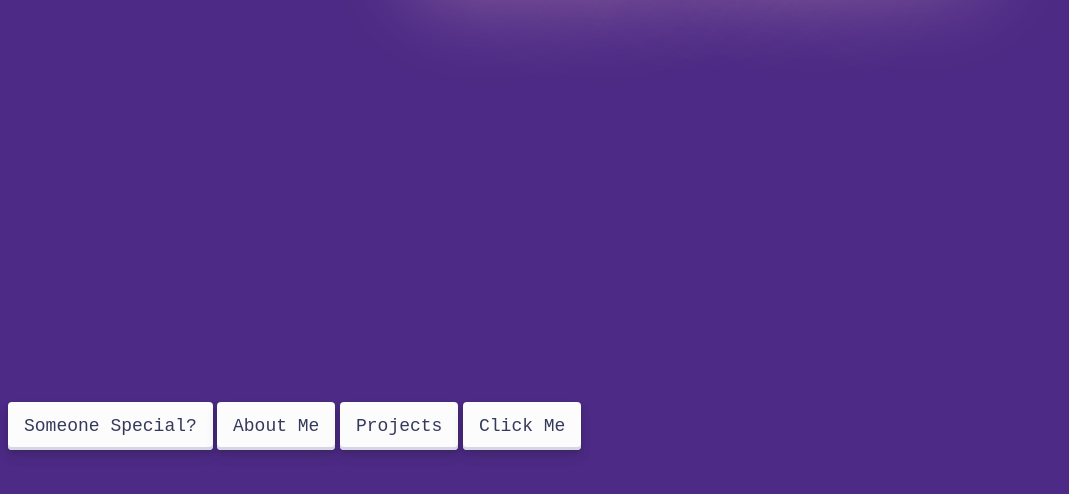
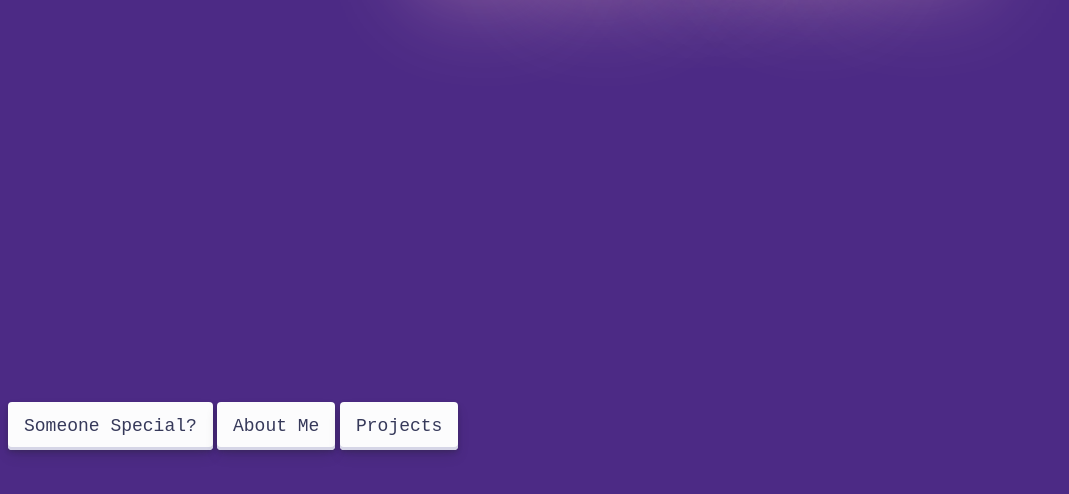
Before and after one commit to EElienplus/Portfolio, a plain HTML site: page index.html in a window 1280 px wide. Shown: the part 234-728 px from the top of the page, without its empty margins (0-1069 px from the left). Drawn offline with Linux system fonts and the light colour scheme.

Commit message:
Update index.html

```diff
--- a/index.html
+++ b/index.html
@@ -13,7 +13,6 @@
   <button class="mainButton" id="special" onclick="lol()">Someone Special?</button>
   <button class="mainButton" id="aboutMe" onclick="lol2()">About Me</button>
   <button class="mainButton" id="projects">Projects</button>
-  <button class="mainButton" id="yesIWill" onclick="yesIWill()">Click Me</button>
 
 </body>
 </html>
```
